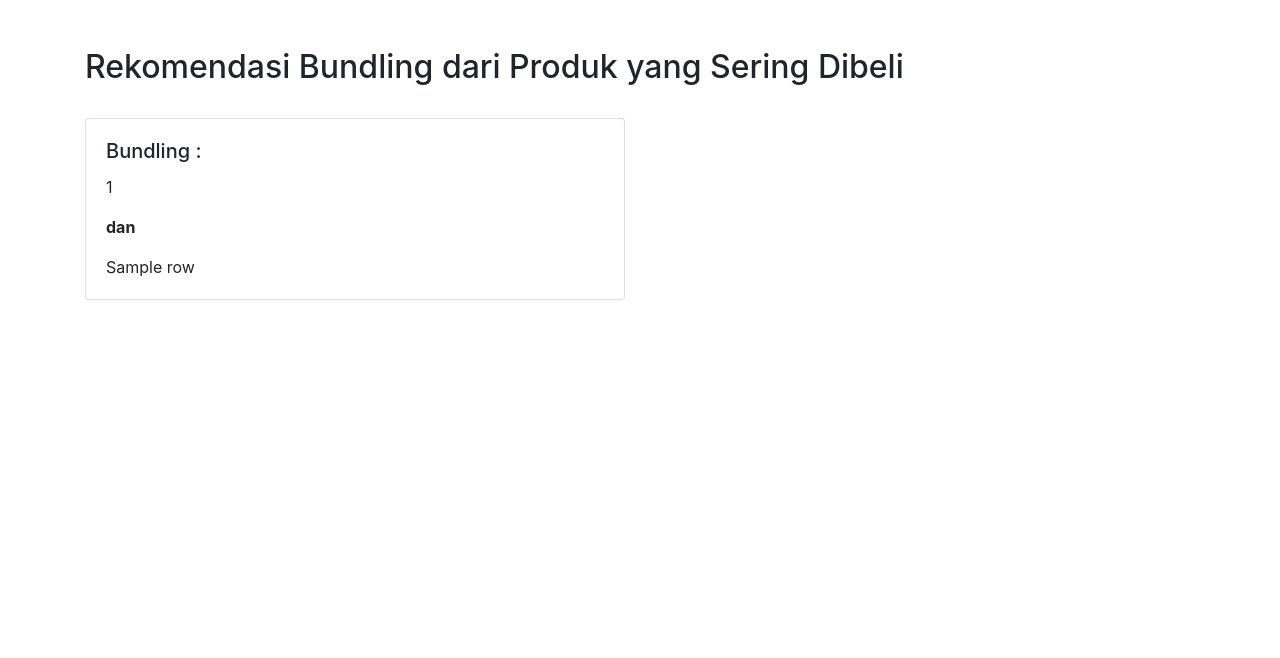
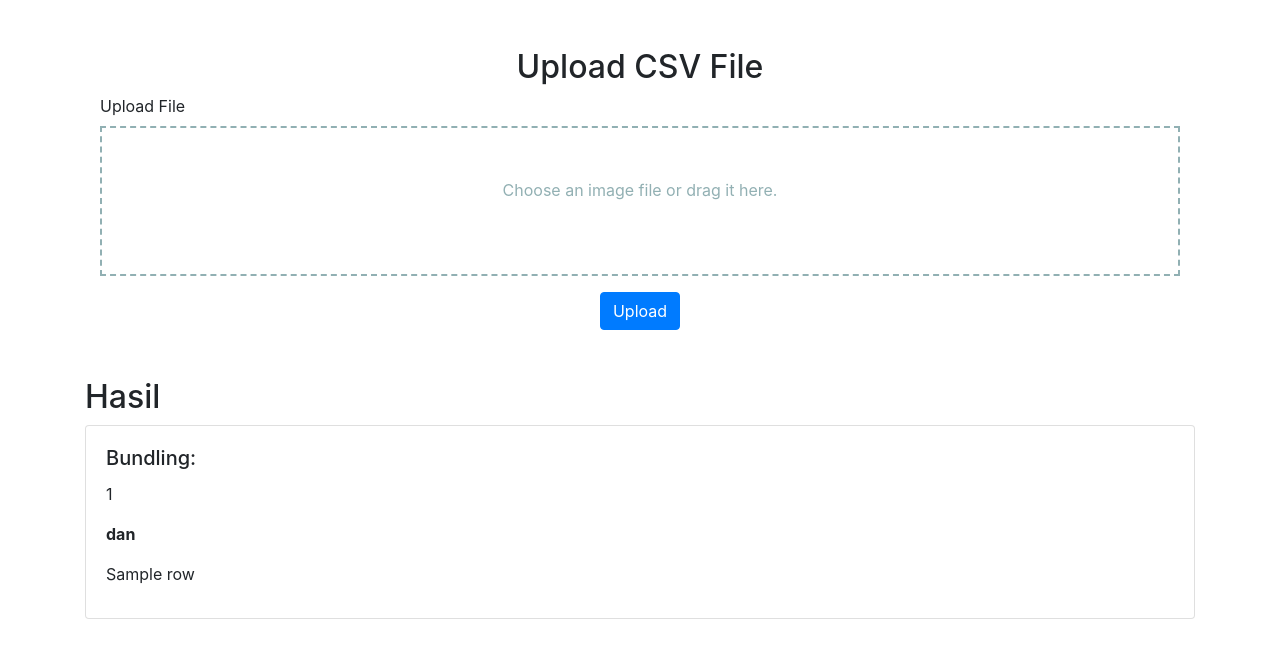
Before and after one commit to joansaa/TA, a Flask app: template templates/index.html in a window 1280 px wide. Shown: the top 658 px of the page. Run offline with Flask 3, Linux system fonts and the light colour scheme; the template is opened without the code that fills it: most values are stand-ins (such as "Sample title", 1, 10 or a date in 2020); some libraries are stand-ins or nearby versions.

Commit message:
fix form

```diff
--- a/templates/index.html
+++ b/templates/index.html
@@ -8,92 +8,167 @@
       rel="stylesheet"
       href="https://stackpath.bootstrapcdn.com/bootstrap/4.5.2/css/bootstrap.min.css"
     />
+    <script
+      src="https://code.jquery.com/jquery-3.7.1.min.js"
+      integrity="sha256-/JqT3SQfawRcv/BIHPThkBvs0OEvtFFmqPF/lYI/Cxo="
+      crossorigin="anonymous"
+    ></script>
     <style>
       #loading {
         display: none;
         position: fixed;
         top: 50%;
         left: 50%;
-        width: fit-content;
-        font-weight: bold;
-        font-family: sans-serif;
-        font-size: 30px;
-        padding: 0 5px 8px 0;
-        background: repeating-linear-gradient(
-            90deg,
-            currentColor 0 8%,
-            #0000 0 10%
-          )
-          200% 100%/200% 3px no-repeat;
-        animation: l3 2s steps(6) infinite;
+        transform: translate(-50%, -50%);
+        font-size: 2em;
+        color: #007bff;
       }
-      @keyframes l3 {
-        to {
-          background-position: 80% 100%;
+      .card-columns {
+        display: grid;
+        grid-template-columns: repeat(auto-fit, minmax(300px, 1fr));
+        gap: 20px;
       }
+      .card {
+        display: flex;
+        flex-direction: column;
+        height: 100%;
+      }
+      .card-body {
+        flex-grow: 1;
+      }
+      .box {
+        position: relative;
+        background: #ffffff;
+        width: 100%;
+      }
+      .box-header {
+        color: #444;
+        display: block;
+        padding: 10px;
+        position: relative;
+        border-bottom: 1px solid #f4f4f4;
+        margin-bottom: 10px;
+      }
+      .dropzone-wrapper {
+        border: 2px dashed #91b0b3;
+        color: #92b0b3;
+        position: relative;
+        height: 150px;
+      }
+      .dropzone-desc {
+        position: absolute;
+        margin: 0 auto;
+        left: 0;
+        right: 0;
+        text-align: center;
+        width: 40%;
+        top: 50px;
+        font-size: 16px;
+      }
+      .dropzone,
+      .dropzone:focus {
+        position: absolute;
+        outline: none !important;
+        width: 100%;
+        height: 150px;
+        cursor: pointer;
+        opacity: 0;
+      }
+      .dropzone-wrapper:hover,
+      .dropzone-wrapper.dragover {
+        background: #ecf0f5;
+      }
+      .preview-zone {
+        text-align: center;
+      }
+      .preview-zone .box {
+        box-shadow: none;
+        border-radius: 0;
+        margin-bottom: 0;
       }
     </style>
   </head>
   <body>
     <div class="container mt-5">
-      <div id="uploadForm">
-        <h2>Upload File</h2>
+      <h2 class="text-center">Upload CSV File</h2>
+      <!-- <form
+        id="uploadForm"
+        method="post"
+        action="/upload"
+        enctype="multipart/form-data"
+        onsubmit="showLoading()"
+        class="d-flex justify-content-center flex-column align-items-center mt-5"
+      >
+        <div class="form-group">
+          <input type="file" name="file" class="form-control-file" required />
+        </div>
+        <button type="submit" class="btn btn-primary">Upload</button>
+      </form> -->
       <form
+        id="uploadForm"
         method="post"
         action="/upload"
         enctype="multipart/form-data"
         onsubmit="showLoading()"
       >
+        <div class="container">
+          <div class="row">
+            <div class="col-md-12">
               <div class="form-group">
-            <input
-              type="file"
-              name="file"
-              accept="application/vnd.openxmlformats-officedocument.spreadsheetml.sheet, application/vnd.ms-excel"
-              class="form-control-file"
-              required
-            />
+                <label class="control-label">Upload File</label>
+                <div class="preview-zone hidden">
+                  <div class="box box-solid">
+                    <!-- <div class="box-header with-border">
+                      <div><b>Preview</b></div>
+                      <div class="box-tools pull-right">
+                        <button
+                          type="button"
+                          class="btn btn-danger btn-xs remove-preview"
+                        >
+                          <i class="fa fa-times"></i> Reset This Form
+                        </button>
                       </div>
-          <button type="submit" class="btn btn-primary">Upload</button>
+                    </div> -->
+                    <div class="box-body"></div>
+                  </div>
+                </div>
+                <div class="dropzone-wrapper">
+                  <div class="dropzone-desc">
+                    <i class="glyphicon glyphicon-download-alt"></i>
+                    <p>Choose an image file or drag it here.</p>
+                  </div>
+                  <input type="file" name="file" class="dropzone" />
+                </div>
+              </div>
+            </div>
+          </div>
+          <div class="d-flex justify-content-center">
+            <button type="submit" class="btn btn-primary pull-right">
+              Upload
+            </button>
+          </div>
+        </div>
       </form>
-      </div>
 
       <div id="loading">Loading...</div>
 
       {% if result %}
-      <script>
+      <!-- <script>
         document.getElementById("uploadForm").style.display = "none";
-      </script>
-      <h2 class="mt-5">Rekomendasi Bundling dari Produk yang Sering Dibeli </h2> <br>
-      <div class="row">
+      </script> -->
+      <h2 class="mt-5">Hasil</h2>
+      <div class="card-columns">
         {% for row in result %}
-        <div class="col-md-6">
-          <div class="card mb-4">
+        <div class="card">
           <div class="card-body">
-              <h5 class="card-title">Bundling :</h5>
+            <h5 class="card-title">Bundling:</h5>
             <p class="card-text">{{ row[0] }}</p>
             <p><b>dan</b></p>
             <p class="card-text">{{ row[1] }}</p>
           </div>
         </div>
-        </div>
         {% endfor %}
       </div>
-      <!-- <table class="table table-bordered">
-        <thead>
-          <tr>
-            <th>Antecedents Products</th>
-            <th>Consequents Products</th>
-          </tr>
-        </thead>
-        <tbody>
-          {% for row in result %}
-          <tr>
-            <td>{{ row[0] }}</td>
-            <td>{{ row[1] }}</td>
-          </tr>
-          {% endfor %}
-        </tbody>
-      </table> -->
       {% endif %}
     </div>
 
@@ -102,5 +177,54 @@
         document.getElementById("loading").style.display = "block";
       }
     </script>
+    <script>
+      function readFile(input) {
+        if (input.files && input.files[0]) {
+          var reader = new FileReader();
+
+          reader.onload = function (e) {
+            var htmlPreview =
+              '<img width="200" src="' +
+              e.target.result +
+              '" />' +
+              "<p>" +
+              input.files[0].name +
+              "</p>";
+            var wrapperZone = $(input).parent();
+            var previewZone = $(input).parent().parent().find(".preview-zone");
+            var boxZone = $(input)
+              .parent()
+              .parent()
+              .find(".preview-zone")
+              .find(".box")
+              .find(".box-body");
+
+            wrapperZone.removeClass("dragover");
+            previewZone.removeClass("hidden");
+            boxZone.empty();
+            boxZone.append(htmlPreview);
+          };
+
+          reader.readAsDataURL(input.files[0]);
+        }
+      }
+      function reset(e) {
+        e.wrap("<form>").closest("form").get(0).reset();
+        e.unwrap();
+      }
+      $(".dropzone").change(function () {
+        readFile(this);
+      });
+      $(".dropzone-wrapper").on("dragover", function (e) {
+        e.preventDefault();
+        e.stopPropagation();
+        $(this).addClass("dragover");
+      });
+      $(".dropzone-wrapper").on("dragleave", function (e) {
+        e.preventDefault();
+        e.stopPropagation();
+        $(this).removeClass("dragover");
+      });
+    </script>
   </body>
 </html>
```
Also changed, not shown: 2 other files. Lines whose indentation alone changed are shown as unchanged.
